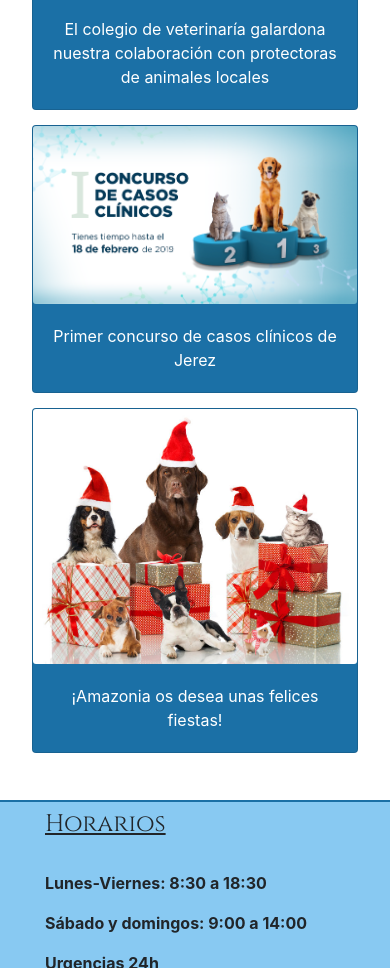
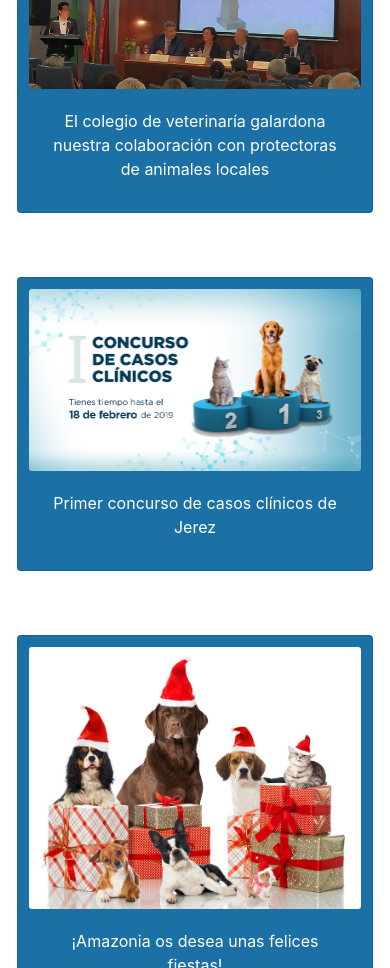
Before and after one commit to AntonioMendezRuiz/Proyecto-DIW, a plain HTML site: page HTML/eventos.html in a window 390 px wide. Shown: the part 1760-2728 px from the top of the page. Drawn offline with nearby package versions, Linux system fonts and the light colour scheme.

Commit message:
Diseño adaptativo en la página eventos

```diff
--- a/HTML/eventos.html
+++ b/HTML/eventos.html
@@ -117,26 +117,26 @@
                 </div>
             </div>
         </div>
-        <div class="card-deck">
-            <div class="card text-white" id ="secundarias">
+        <div class="card-deck row">
+            <div class="card text-white col-md-12" id ="secundarias">
                 <img class="card-img" src="../Imagenes/laboratorio.jpg" alt="Card image">
                 <div class="card-body text-center">
                     <p class="card-text">Científicos alertan de brotes de Leishmaniasis</p>
                 </div>
             </div>
-            <div class="card text-white" id ="secundarias">
+            <div class="card text-white col-md-12" id ="secundarias">
                 <img class="card-img" src="../Imagenes/premios.jpg" alt="Card image">
                 <div class="card-body text-center">
                     <p class="card-text">El colegio de veterinaría galardona nuestra colaboración con protectoras de animales locales</p>
                 </div>
             </div>
-            <div class="card text-white" id ="secundarias">
+            <div class="card text-white col-md-12" id ="secundarias">
                 <img class="card-img" src="../Imagenes/concurso.png" alt="Card image">
                 <div class="card-body text-center">
                     <p class="card-text">Primer concurso de casos clínicos de Jerez</p>
                 </div>
             </div>
-            <div class="card text-white" id ="secundarias">
+            <div class="card text-white col-md-12" id ="secundarias">
                 <img class="card-img" src="../Imagenes/navidad.jpg" alt="Card image">
                 <div class="card-body text-center">
                     <p class="card-text">¡Amazonia os desea unas felices fiestas!</p>
--- a/SASS/estilosEventos.sass
+++ b/SASS/estilosEventos.sass
@@ -18,9 +18,12 @@ $lightOrange : #F2AF5C
     background: $darkBlue
 
 
-@media (max-width: 800px)
+@media (max-width: 980px)
     #cartas
-        height: auto
+        height: max-content
 
     #secundarias
         height: auto
+        min-width: 40%
+        margin-bottom: 4rem
+        padding: .7rem
```
Also changed, not shown: CSS/estilosEventos.css, 3 other files.
